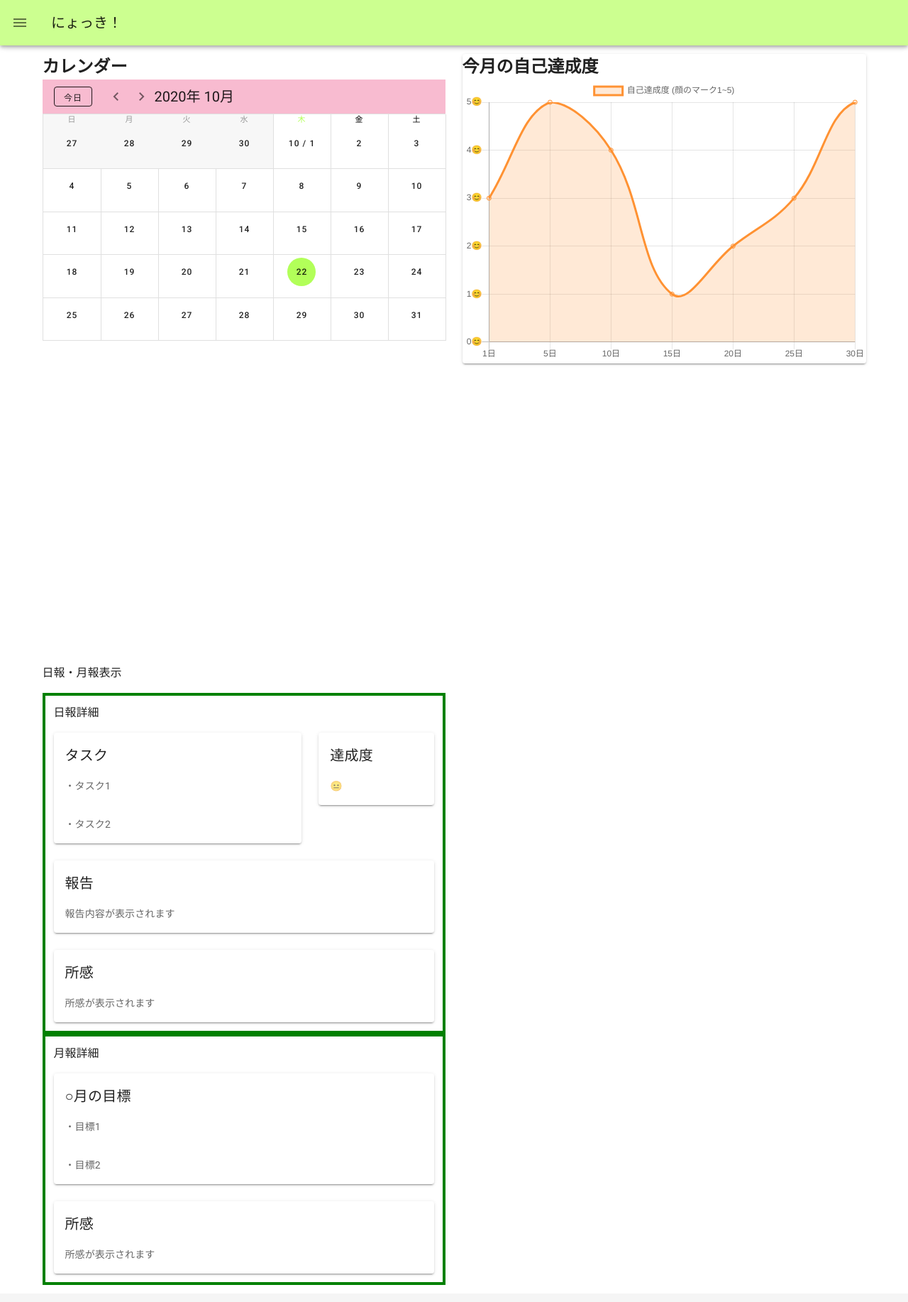
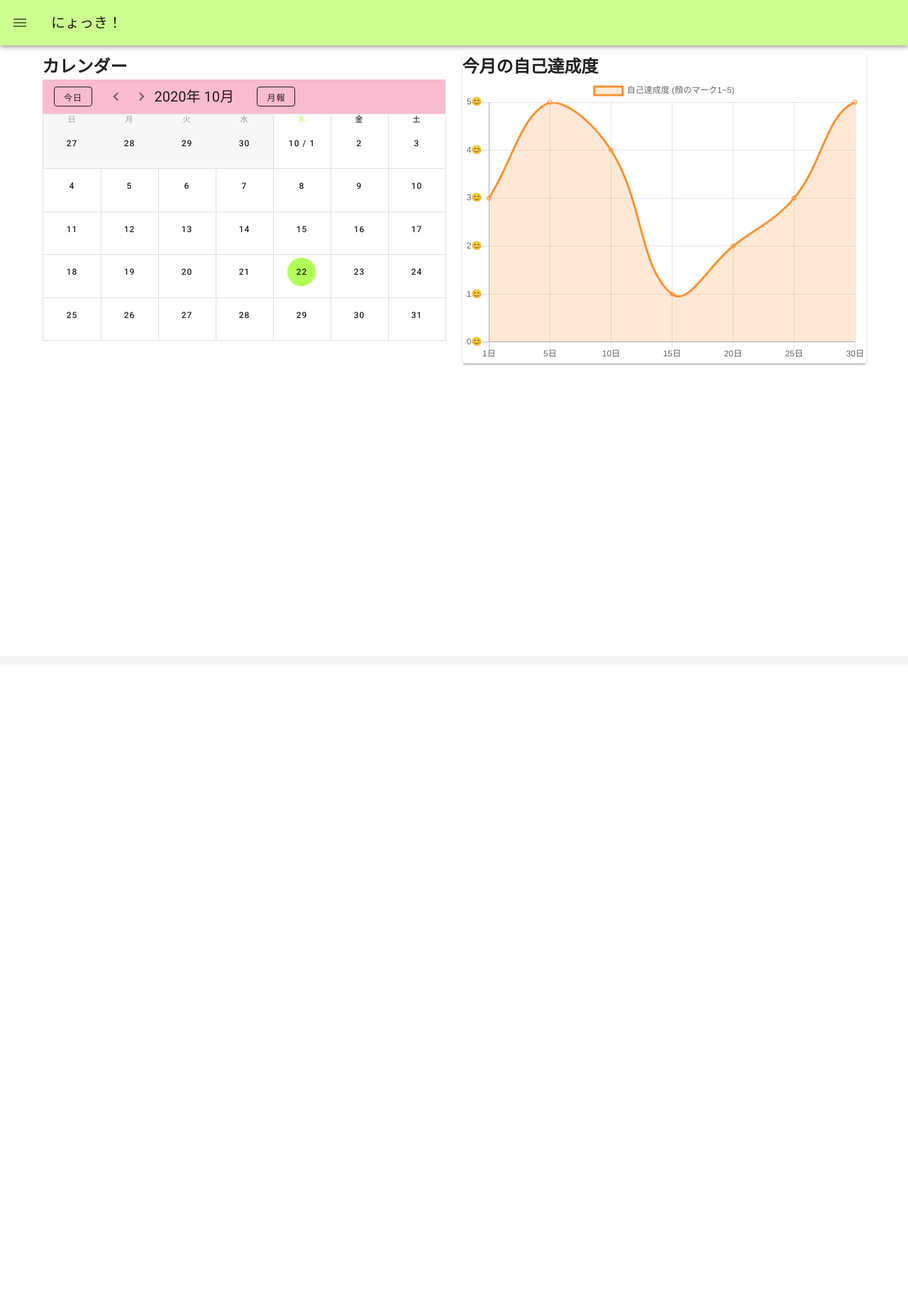
Before and after one commit to salt877/nyokki, a Vue app: page /calendar in a window 1280 px wide. Shown: the whole page at 71% size. After the commit the page ends 936 px from the top, so only its background shows below. Built offline with nearby package versions, Linux system fonts and the light colour scheme.

Commit message:
カレンダー画面にて動的にコンポーネントが切り替わるよう修正しました。

```diff
--- a/src/components/CalendarComponent.vue
+++ b/src/components/CalendarComponent.vue
@@ -1,7 +1,5 @@
 <template>
-
     <v-app height="40vh">
-
     <v-sheet tile height="6vh" color="pink lighten-4" class="d-flex align-center">
       <v-btn outlined small class="ma-4" @click="setToday">
         今日
@@ -13,6 +11,9 @@
         <v-icon>mdi-chevron-right</v-icon>
       </v-btn>
       <v-toolbar-title>{{ title }}</v-toolbar-title>
+      <v-btn outlined small class="ma-8" @click="componentName='MonthlyReport'">
+        月報
+      </v-btn>
     </v-sheet>
     <v-sheet height="40vh">
       <v-calendar
@@ -29,19 +30,26 @@
         color="light-green accent-2"
       ></v-calendar>
     </v-sheet>
+    <component :is="componentName"></component>
     </v-app>
-
 </template>
 
 <script>
 import moment from 'moment';
+import MonthlyReport from './MonthlyReport';
+import DailyReport from './DailyReport';
 
 export default {
   name:'Calender',
   data: () => ({
     events: [],
     value: moment().format('yyyy-MM-DD'),
+    componentName: ['MonthlyReport', 'DailyReport']
   }),
+  components: {
+    MonthlyReport,
+    DailyReport
+  },
   computed: {
     title() {
       return moment(this.value).format('yyyy年 M月');
@@ -56,6 +64,7 @@ export default {
     },
     viewDay({ date }) {
       alert(`date: ${date}`);
+      this.componentName = 'DailyReport';
     },
     getEvents() {
       const events = [
@@ -119,3 +128,9 @@ export default {
   },
 };
 </script>
+
+<style>
+.v-application--wrap {
+  min-height: 40vh;
+}
+</style>
--- a/src/components/DailyReport.vue
+++ b/src/components/DailyReport.vue
@@ -1,6 +1,6 @@
 <template>
     <v-container>
-        <p>日報詳細</p>
+        <h2>日報詳細</h2>
         <v-row>
             <v-col cols="8">
                 <v-card>
@@ -41,6 +41,7 @@ export default {
 </script>
 <style scoped>
 .container{
-    border: solid 0.25rem green;
+    border: solid 0.20em pink;
+    margin: 5em 0;
 }
 </style>
--- a/src/components/MonthlyReport.vue
+++ b/src/components/MonthlyReport.vue
@@ -1,6 +1,6 @@
 <template>
     <v-container>
-        <p>月報詳細</p>
+        <h2>月報詳細</h2>
         <v-row>
             <v-col>
                 <v-card>
@@ -27,6 +27,7 @@ export default {
 </script>
 <style scoped>
 .container{
-    border: solid 0.25rem green;
+    border: solid 0.2em pink;
+    margin: 5em 0;
 }
 </style>
--- a/src/views/Calendar.vue
+++ b/src/views/Calendar.vue
@@ -1,9 +1,8 @@
 <template>
 <v-container>
-
   <v-row>
     <v-col>
-<h2>カレンダー</h2>
+        <h2>カレンダー</h2>
         <CalendarComponent></CalendarComponent>
     </v-col>
     <v-col>
@@ -13,41 +12,18 @@
       </v-card>
     </v-col>
   </v-row>
-
-  <v-row>
-    <v-col outline>
-      <p>日報・月報表示</p>
-      <daily-report></daily-report>
-      <monthly-report></monthly-report>
-    </v-col>
-    <v-col>
-
-    </v-col>
-  </v-row>
-
 </v-container>
 </template>
 
 <script>
 import CalendarComponent from '../components/CalendarComponent.vue';
 import Chart from '../components/Chart.vue';
-import DailyReport from '../components/DailyReport.vue';
-import MonthlyReport from '../components/MonthlyReport.vue';
 
   export default {
     name: "Calendar",
     components:{
       CalendarComponent,
-      Chart,
-      DailyReport,
-      MonthlyReport
-    },
-    // data(){
-    //   return{
-    //     contents:[
-    //       {name: 'calendar', link:'/calendarComponent'}
-    //     ]
-    //   }
-    // }
+      Chart
+    }
   };
 </script>
```
Also changed, not shown: src/components/RegisterToDo.vue (added, +44 -0 lines).
